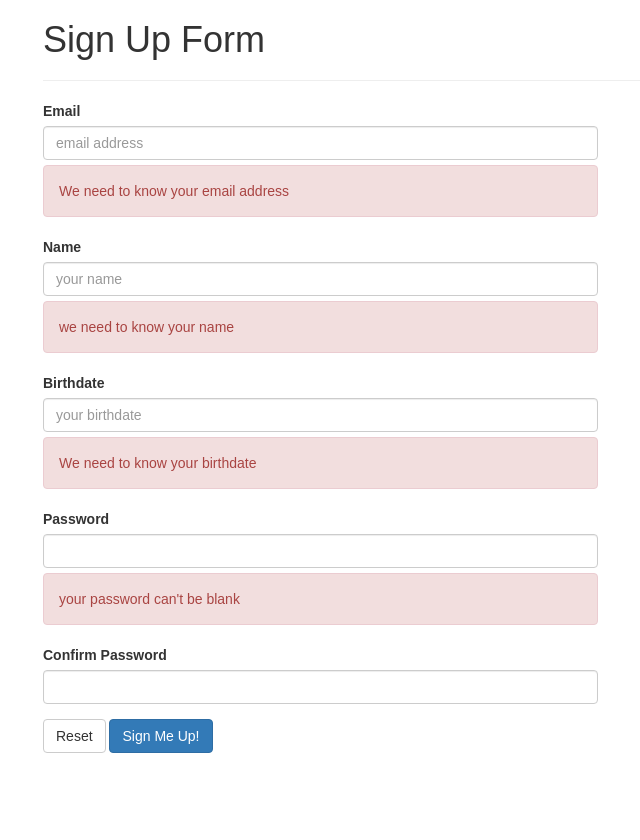
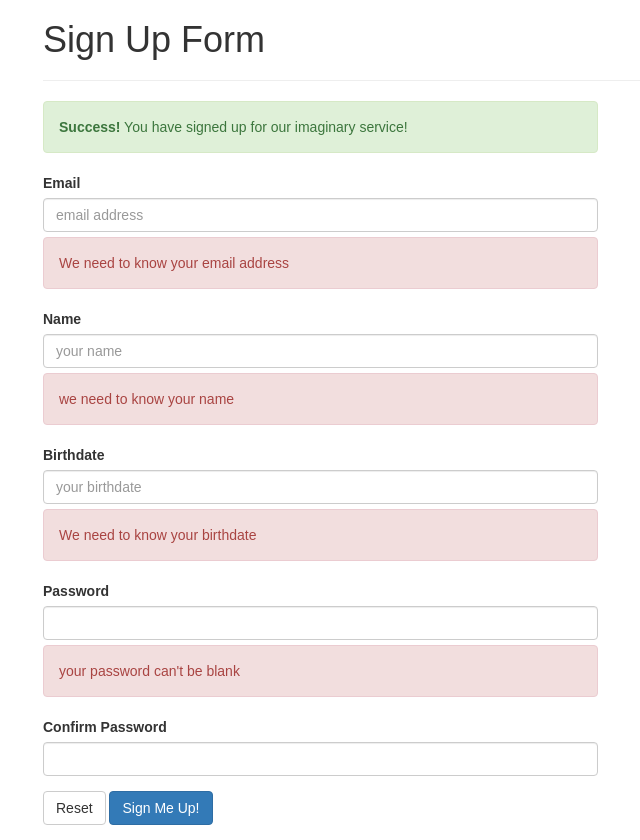
Before and after one commit to FXStrato/team-challenge, a React (Create React App) app: page / in a window 1280 px wide. Shown: the whole page, without its empty margins (27-667 px from the left). Before the commit the page ends 800 px from the top, so only its background shows below. Built offline with nearby package versions, Linux system fonts and the light colour scheme.

Commit message:
Added success alert

```diff
--- a/src/TeamSignUp.js
+++ b/src/TeamSignUp.js
@@ -52,6 +52,9 @@ class SignUpForm extends React.Component {
         </div>
         <div className="row">
           <div className="col-sm-6">
+            <div id="success-banner" className="alert alert-success">
+              <strong>Success!</strong> You have signed up for our imaginary service!
+            </div>
             <form name="signupForm" onSubmit={(e) => this.handleSubmit(e)}>
 
               <EmailInput value={this.state.email.value} updateParent={this.updateState} />
```
